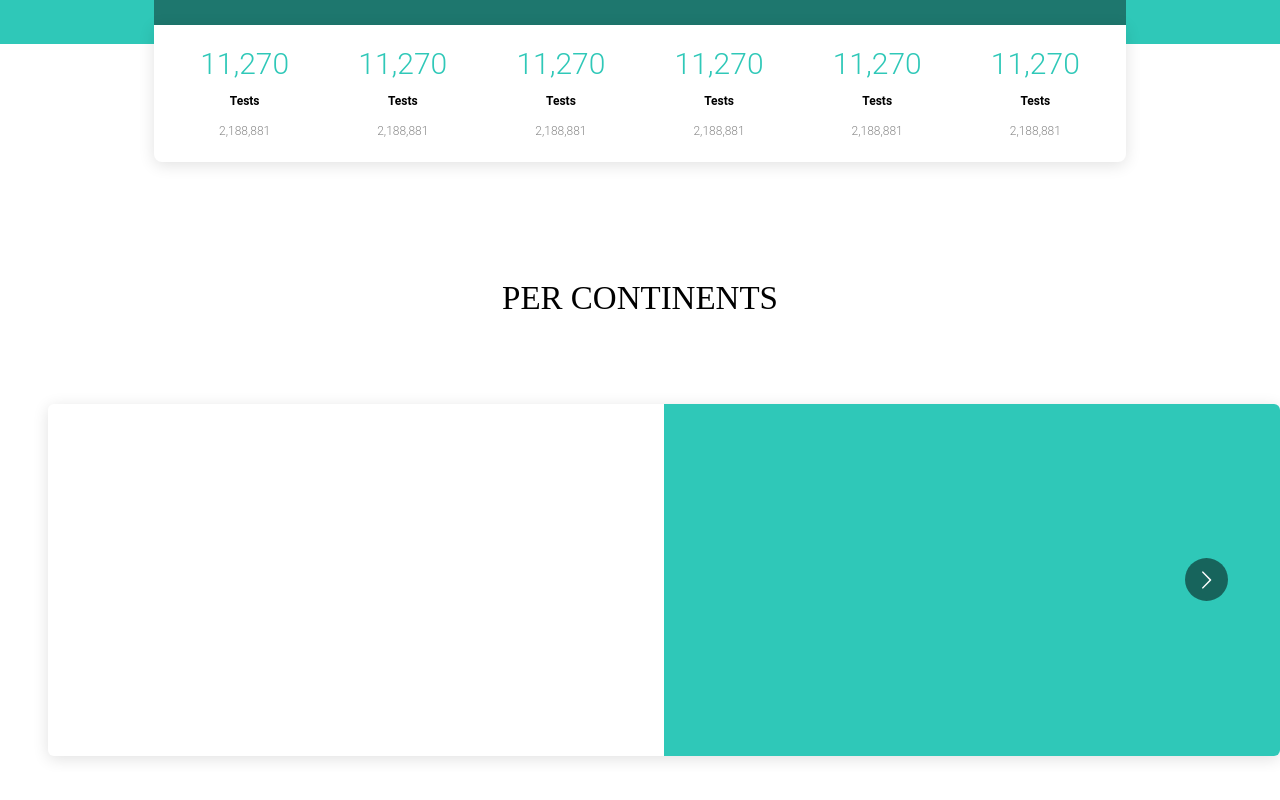
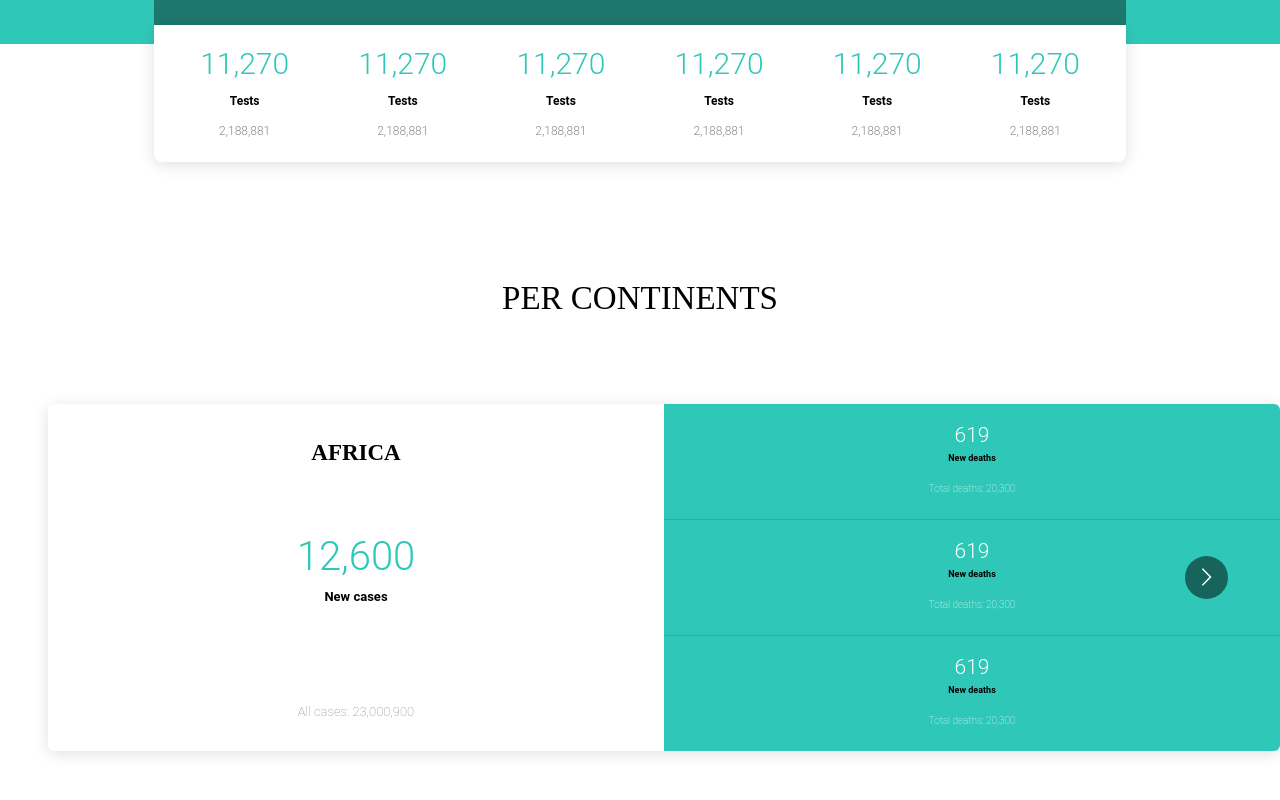
Before and after one commit to ntwari-egide/covical, a React (Create React App) app: page / in a window 1280 px wide. Shown: the part 436-1236 px from the top of the page. Built offline with nearby package versions, Linux system fonts and the light colour scheme.

Commit message:
styles of continent container

```diff
--- a/src/App.css
+++ b/src/App.css
@@ -118,7 +118,7 @@
 
 .continent-container .right-part{
   background-color: #2FC8B8;
-  height: 44vh;
+  /* height: 44vh; */
   border-top-right-radius: 6px;
   border-bottom-right-radius: 6px;
 }
@@ -127,3 +127,60 @@
   border-top-left-radius: 6px;
   border-bottom-left-radius: 6px;
 }
+
+.continent-container .left-part h1{
+  font-family: 'Bebas Neue';
+  font-size: 23px;
+}
+
+.continent-container .left-part h2{
+  color: #2FC8B8;
+  font-family: 'Roboto';
+  font-size: 40px;
+  font-weight: 300;
+}
+
+.continent-container .left-part h3{
+  font-weight: 700;
+  font-size: 13px;
+  font-family: 'Roboto';
+}
+
+.continent-container .left-part h4{
+  font-weight: 200;
+  font-family: 'Roboto';
+  font-size: 13px;
+  color: #888888;
+}
+
+.continent-container .right-part h1{
+  font-family: 'Roboto';
+    font-size: 21px;
+    color: #FFFFFF;
+    font-weight: 300;
+}
+
+.continent-container .right-part h4{
+  font-size: 9px;
+  font-family: 'Roboto';
+  font-weight: 700;
+  color: black;
+}
+
+.continent-container .right-part h2{
+  text-align: center;
+    font-size: 10px;
+    color: #FFFFFF;
+    font-family: 'Roboto';
+    font-weight: 100;
+}
+
+.continent-container .right-part div{
+  padding-bottom: 23px;
+}
+
+.continent-container .right-part div:first-child,
+.continent-container .right-part div:nth-child(2)
+{
+    border-bottom: 1px solid #0000001f;
+}
--- a/src/App.js
+++ b/src/App.js
@@ -177,8 +177,27 @@ function App() {
                     <div className="rounded-md ml-12 continent-container">
                     <div className="grid grid-cols-2">
                         <div className="left-part p-2">
+                          <h1 className="text-center font-bold mt-6">AFRICA</h1>
+                          <h2 className="text-center mt-14">12,600</h2>
+                          <h3 className="text-center">New cases</h3>
+                          <h4 className="text-center mt-24">All cases: 23,000,900</h4>
                         </div>
-                        <div className="right-part p-2">
+                        <div className="right-part">
+                          <div>
+                            <h1 className="text-center mt-4">619</h1>
+                            <h4 className="text-center">New deaths</h4>
+                            <h2 className="text-center mt-4">Total deaths: 20,300</h2>
+                          </div>
+                          <div>
+                            <h1 className="text-center mt-4">619</h1>
+                            <h4 className="text-center">New deaths</h4>
+                            <h2 className="text-center mt-4">Total deaths: 20,300</h2>
+                          </div>
+                          <div>
+                            <h1 className="text-center mt-4">619</h1>
+                            <h4 className="text-center">New deaths</h4>
+                            <h2 className="text-center mt-4">Total deaths: 20,300</h2>
+                          </div>
                         </div>
                     </div>
                   </div>
```
